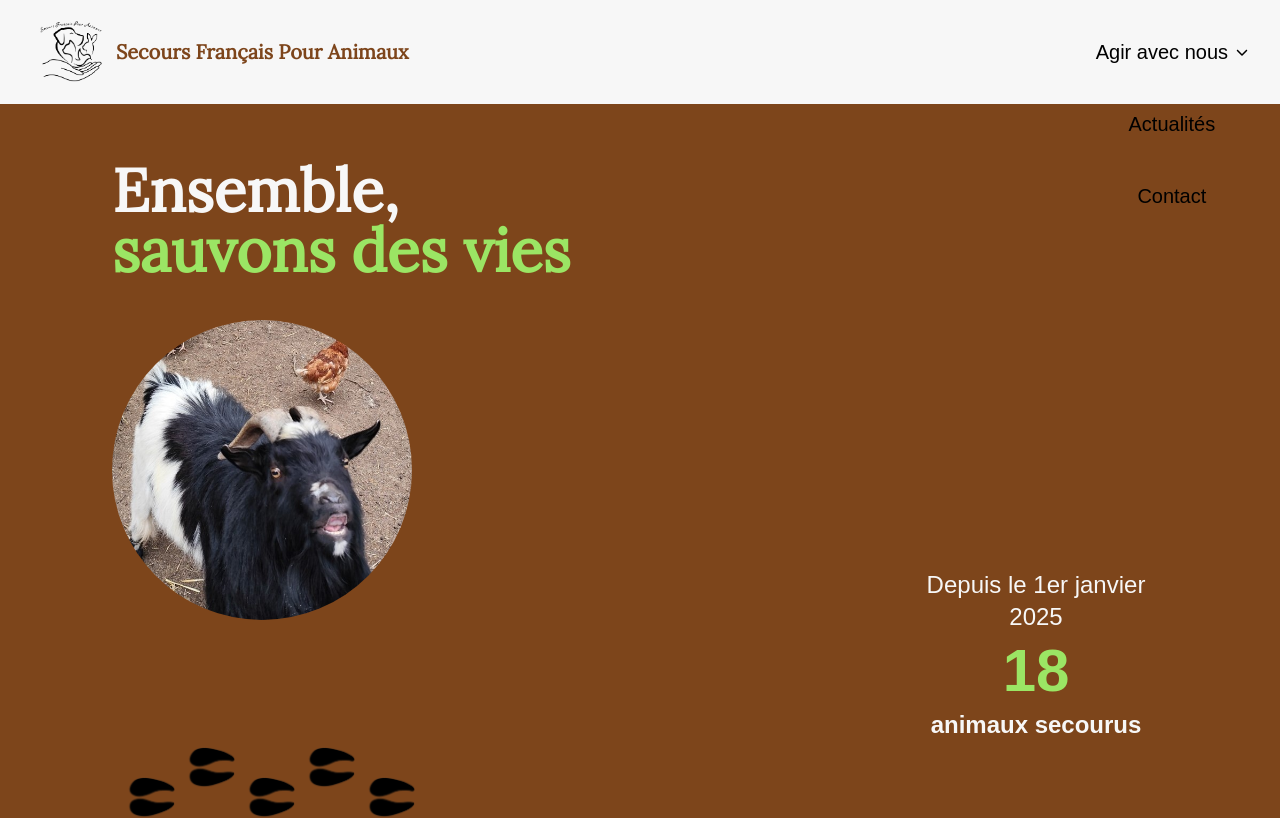
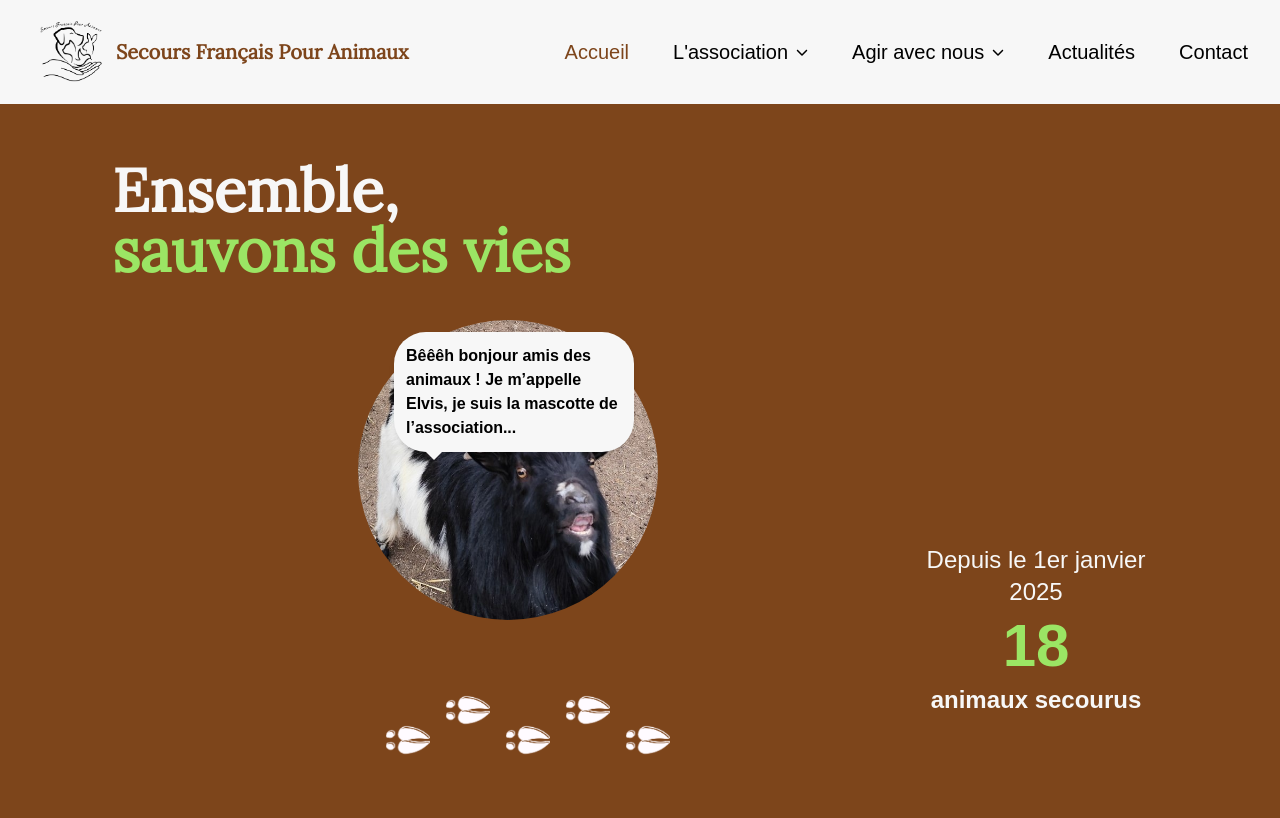
Before and after one commit to Tonyac-create/site, a Next.js app: page / in a window 1280 px wide. Shown: the top 818 px of the page. Built offline with nearby package versions, Linux system fonts and the light colour scheme; a web font is replaced by a local one.

Commit message:
fix bug header & test elvis herosection

```diff
--- a/app/components/HomePage/FootprintPath.tsx
+++ b/app/components/HomePage/FootprintPath.tsx
@@ -1,5 +1,3 @@
-'use client';
-
 import Image from 'next/image';
 
 const FootprintPath = () => {
@@ -10,11 +8,11 @@ const FootprintPath = () => {
             {footprints.map((_, index) => (
                 <Image
                     key={index}
-                    src="/icons/empreinte_Elvis.png"
-                    width={40}
-                    height={40}
+                    src="/icons/Patte_blanche.png"
+                    width={60}
+                    height={60}
                     alt=""
-                    className="absolute object-contain opacity-0 animate-fadeIn rotate-90"
+                    className="absolute object-contain opacity-0 animate-fadeIn rotate-90 pr-4"
                     style={{
                         left: `${20 + (index * 60)}px`,
                         bottom: `${index % 2 === 0 ? 50 : 80}px`,
--- a/app/components/HomePage/HeroSection.tsx
+++ b/app/components/HomePage/HeroSection.tsx
@@ -24,8 +24,9 @@ export default function HeroSection() {
                 <div className="flex flex-col xl:w-3/4">
                     <h2 className="text-white text-4xl md:text-5xl lg:text-6xl font-lora font-semibold">Ensemble, </h2>
                     <h2 className="text-green text-4xl md:text-5xl lg:text-6xl font-lora font-semibold mb-10">sauvons des vies</h2>
-                    <div className="relative h-[550px]">
+                    <div className="relative h-[500px] max-w-[550px] mx-auto">
                         <FootprintPath />
+
                         <Image
                             src="/Elvis.jpg"
                             width={500}
@@ -33,9 +34,17 @@ export default function HeroSection() {
                             priority={true}
                             quality={100}
                             alt='Elvis'
-                            className="w-[300px] h-[300px] object-cover animate-fadeIn-elvis rounded-full"
+                            className="w-[300px] h-[300px] object-cover animate-fadeIn-elvis rounded-full mx-auto"
                         />
+
+                        <div className="absolute top-3 right-2 sm:right-6 bg-white text-black p-3 font-bold rounded-4xl animate-fadeIn-bubble shadow-md text-sm sm:text-base w-44 sm:w-60 z-10">
+                            <p>
+                                Bêêêh bonjour amis des animaux ! Je m’appelle Elvis, je suis la mascotte de l’association...
+                            </p>
+                            <div className="absolute -bottom-2 left-8 w-0 h-0 border-t-8 border-t-white border-x-8 border-x-transparent"></div>
+                        </div>
                     </div>
+
                     {/* <div className="relative">
                         <div >
                             <div className="w-full h-full">
--- a/app/components/MenuNavigation.tsx
+++ b/app/components/MenuNavigation.tsx
@@ -58,7 +58,7 @@ export default function MenuNavigation({ setIsMenuOpen }: MenuNavigationProps) {
   };
 
   return (
-    <div ref={menuRef} className="flex flex-col gap-11">
+    <div ref={menuRef} className="flex flex-col items-start xl:flex-row gap-11">
       {navigation.map((item) => (
         <li
           key={item.name}
--- a/app/globals.css
+++ b/app/globals.css
@@ -65,12 +65,12 @@ body {
   will-change: opacity;
 }
 
-/* .animate-fadeIn-bubble {
+.animate-fadeIn-bubble {
   animation: fadeIn 1s ease-in-out 1s forwards;
   animation-fill-mode: forwards;
   will-change: opacity;
   opacity: 0;
-} */
+}
 
 .drop-shadow-btn {
   filter: drop-shadow(0 4px 4px rgba(155, 229, 100, 0.8));
```
Also changed, not shown: public/icons/Patte_blanche.png (added).
